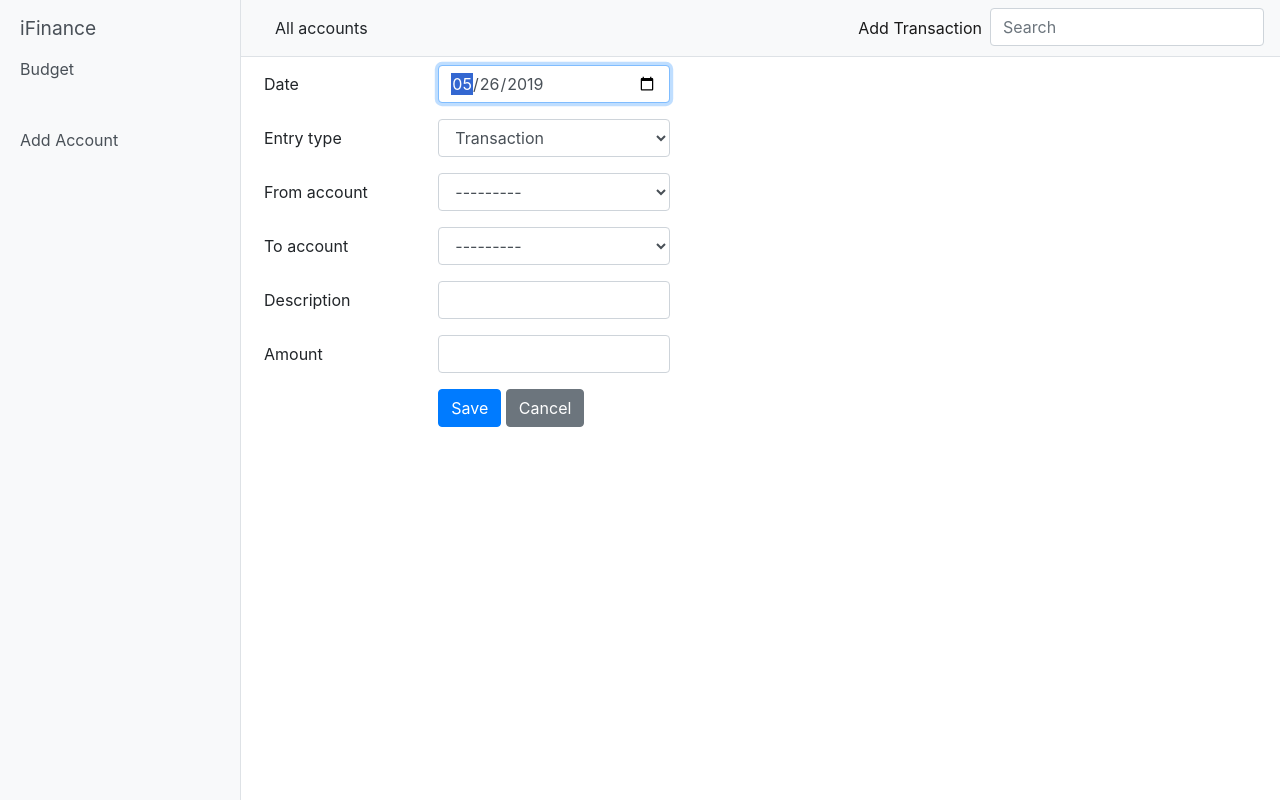
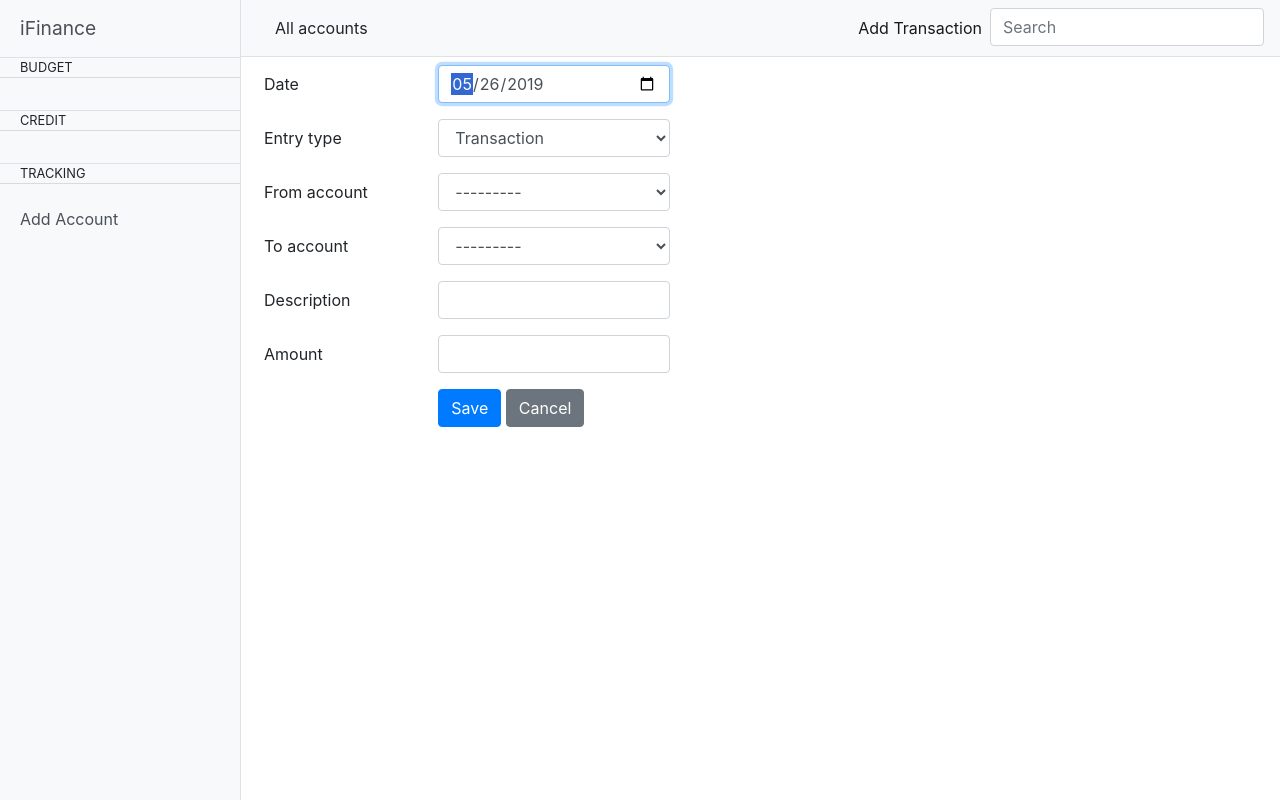
Before and after one commit to RolandoXIX/IFinance, a Django app: page /transactions/1/add/ in a window 1280 px wide. Run offline with Django 3.2, Linux system fonts and the light colour scheme; some libraries are stand-ins or nearby versions.

Commit message:
Accounts by type on template

```diff
--- a/main/templates/main/base.html
+++ b/main/templates/main/base.html
@@ -86,15 +86,40 @@
 
         <!-- Sidebar accounts and balance -->
 
+        <a class="list-group-item py-0 d-flex justify-content-between align-items-center bg-light border-top"><small>BUDGET</small></a>
 
-        <a href="#" class="list-group-item py-0 border-0 list-group-item-action d-flex justify-content-between align-items-center bg-light">Budget</a><br>
+        {% for account in accounts_list %}
+        {% if account.account_type.type_group == 'BU' %}
+        <a href="{% url 'transactions' account.pk %}" class="list-group-item py-0 border-0 list-group-item-action d-flex justify-content-between align-items-center bg-light">
+        - {{ account.name }}
+          <span class="badge badge-primary badge-pill">{{ account.actual_balance|floatformat:2|intcomma }}</span>
+        </a>
+        {% endif %}
+        {% endfor %}
 
-          {% for account in accounts_list %}
-          <a href="{% url 'transactions' account.pk %}" class="list-group-item py-0 border-0 list-group-item-action d-flex justify-content-between align-items-center bg-light">
-          {{ account.name }}
-            <span class="badge badge-primary badge-pill">{{ account.actual_balance|floatformat:2|intcomma }}</span>
-          </a>
-          {% endfor %}
+        <hr>
+        <a class="list-group-item py-0 d-flex justify-content-between align-items-center bg-light border-top"><small>CREDIT</small></a>
+
+        {% for account in accounts_list %}
+        {% if account.account_type.type_group == 'CR' %}
+        <a href="{% url 'transactions' account.pk %}" class="list-group-item py-0 border-0 list-group-item-action d-flex justify-content-between align-items-center bg-light">
+        - {{ account.name }}
+          <span class="badge badge-primary badge-pill">{{ account.actual_balance|floatformat:2|intcomma }}</span>
+        </a>
+        {% endif %}
+        {% endfor %}
+
+        <hr>
+        <a class="list-group-item py-0 d-flex justify-content-between align-items-center bg-light border-top"><small>TRACKING</small></a>
+
+        {% for account in accounts_list %}
+        {% if account.account_type.type_group == 'TR' %}
+        <a href="{% url 'transactions' account.pk %}" class="list-group-item py-0 border-0 list-group-item-action d-flex justify-content-between align-items-center bg-light">
+        - {{ account.name }}
+          <span class="badge badge-primary badge-pill">{{ account.actual_balance|floatformat:2|intcomma }}</span>
+        </a>
+        {% endif %}
+        {% endfor %}
 
         <!-- Add account button -->
         <br>
--- a/main/templates/main/transactions_list.html
+++ b/main/templates/main/transactions_list.html
@@ -87,7 +87,7 @@
 <script>
   $('#select_all').click(function() {
     var c = this.checked;
-    $('[type=checkbox]').prop('checked',c);
+    $('[type=checkbox]:visible').prop('checked',c);
   });
 </script>
 
```
